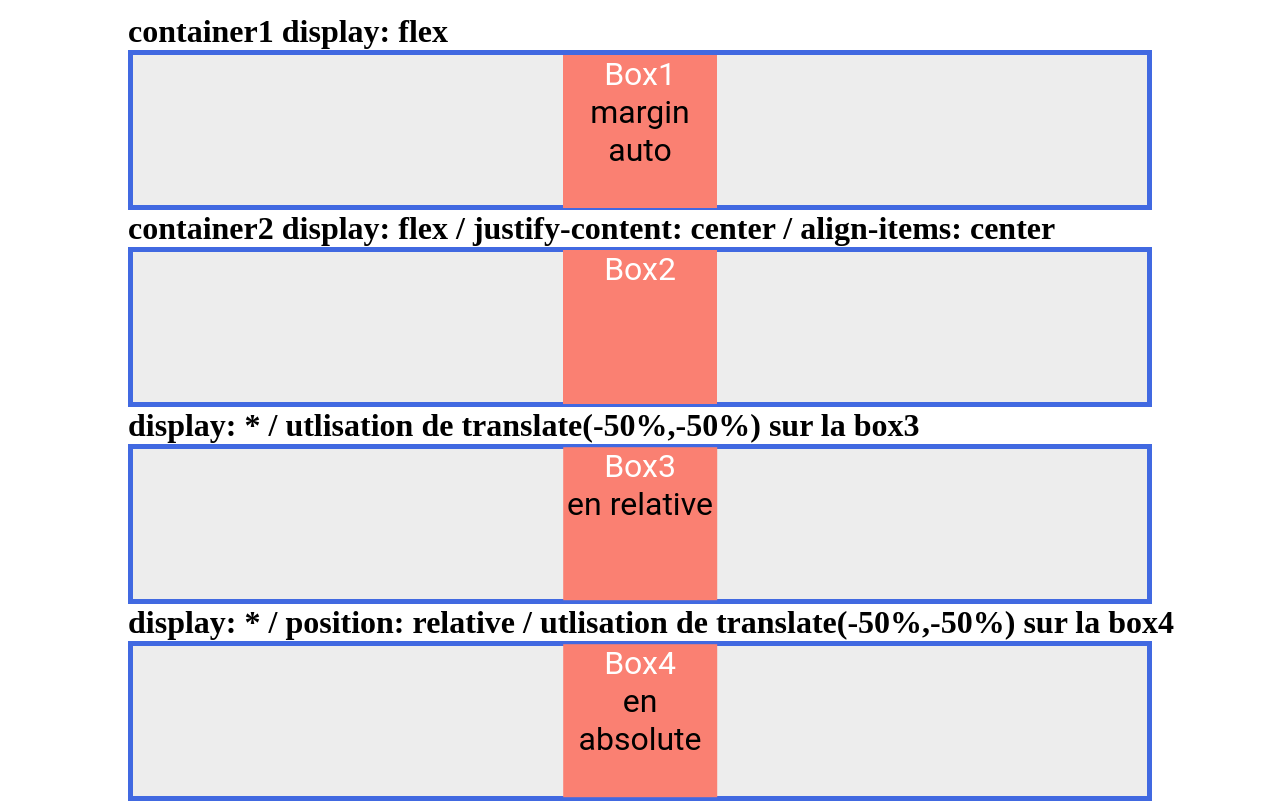
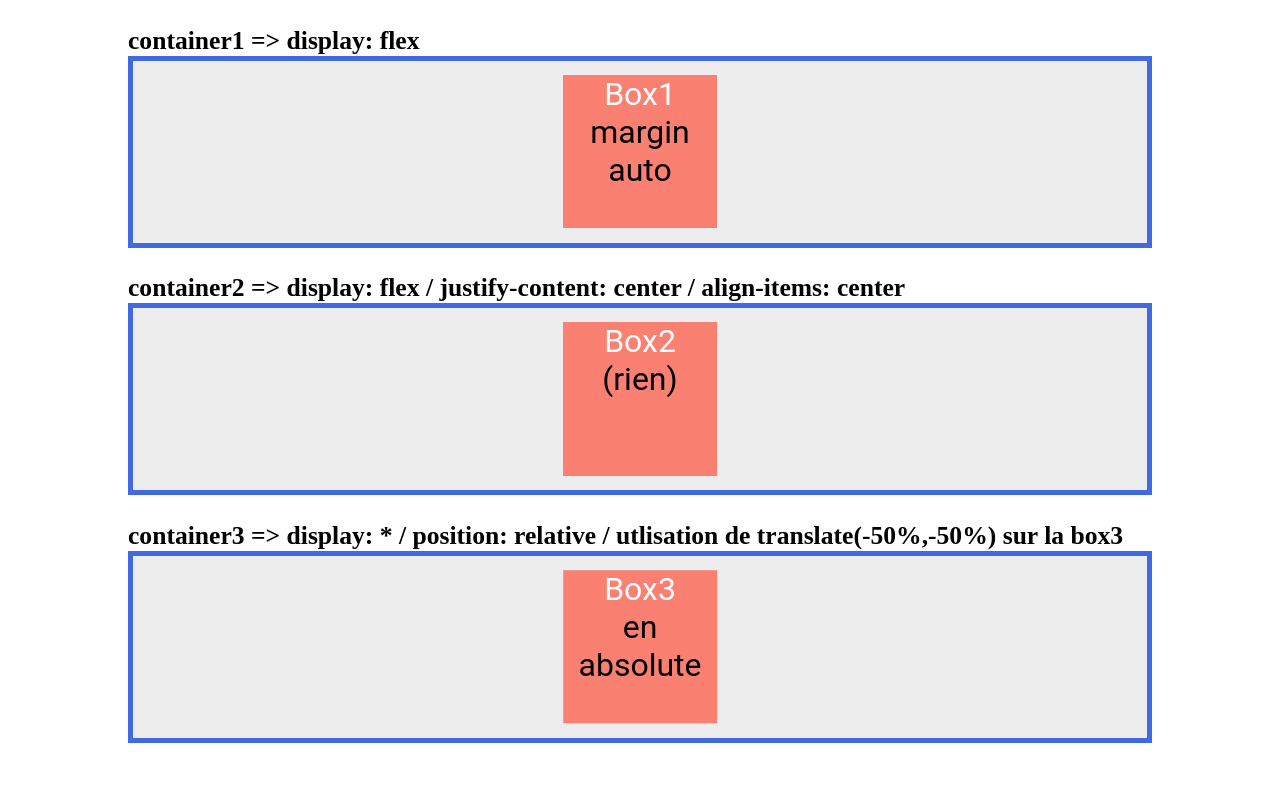
Before and after one commit to nadfri/Youtube-Tuto-Centrage-CSS, a plain HTML site: page index.html in a window 1280 px wide. Drawn offline with Linux system fonts and the light colour scheme.

Commit message:
3x exemples aulieu de 4

```diff
--- a/index.html
+++ b/index.html
@@ -1,26 +1,33 @@
 <!DOCTYPE html>
 <html lang="fr">
+
 <head>
     <meta charset="UTF-8">
     <meta name="viewport" content="width=device-width, initial-scale=1.0">
     <title>Centrage Horizontal/Vertical</title>
     <link rel="stylesheet" href="style.css">
+</head>
 
-</head>
 <body>
+    <h3>container1 => display: flex</h3>
+    <div class="container container1">
+        <div class="box box1">
+            <p>Box1</p>margin auto
+        </div>
+    </div>
 
-    <h3>container1 display: flex</h3>
-    <div class="container container1"><div class="box box1"><p>Box1</p>margin auto</div></div>
+    <h3>container2 => display: flex / justify-content: center / align-items: center</h3>
+    <div class="container container2">
+        <div class="box box2">
+            <p>Box2</p>(rien)
+        </div>
+    </div>
 
-    <h3>container2 display: flex / justify-content: center / align-items: center</h3>
-    <div class="container container2"><div class="box box2"><p>Box2</p></div></div>
-
-    <h3>display: * / utlisation de translate(-50%,-50%) sur la box3</h3>
-    <div class="container container3"><div class="box box3"><p>Box3</p>en relative</div></div>
-
-    <h3>display: * / position: relative / utlisation de translate(-50%,-50%) sur la box4</h3>
-    <div class="container container4"><div class="box box4"><p>Box4</p>en absolute</div></div>
-
-
+    <h3>container3 => display: * / position: relative / utlisation de translate(-50%,-50%) sur la box3</h3>
+    <div class="container container3">
+        <div class="box box3">
+            <p>Box3</p>en absolute
+        </div>
+    </div>
 </body>
 </html>
--- a/style.css
+++ b/style.css
@@ -5,20 +5,21 @@
 }
 
 body{
-    margin-top: 1vw;
+    margin-top: 2vw;
 }
 
 .container{ /*ne pas tenir compte c'est pour la présentation des containers*/
     margin: 0 auto;
+    margin-bottom: 2vw;
     width: 80%;
-    height: 20vh;
+    height: 24vh;
     border: 5px solid royalblue;
     background-color: #ededed;
 }
 
 h3{
     margin-left: 10vw;
-    font-size: 2.5vw;
+    font-size: 2vw;
 }
 
 p{
@@ -54,28 +55,14 @@ p{
     rien de particulier pour son positionnement centré
 } */
 
-/* .container3{
- display: flex; ne marchera pas
-   justify-content: center;
-   align-items: center; ne marche pas
-} */
+.container3{
+    position: relative;
+}
 
 .box3{
-    /* margin: auto; ne marche pas */
-    position: relative;
-    left: 50%; /*actif en position relative */
-    top:50%;
+    position: absolute;
+    top: 50%;
+    left: 50%;
     transform: translate(-50%,-50%);
+
 }
-
-.container4{
-    /* display: flex; ne marchera pas */
-    position: relative; /*pour que box4 soit en absolute par rapport à lui*/
-}
-
-.box4{
-    position: absolute;
-    left: 50%; /*actif en position relative */
-    top:50%;
-    transform: translate(-50%,-50%);
-}
```
